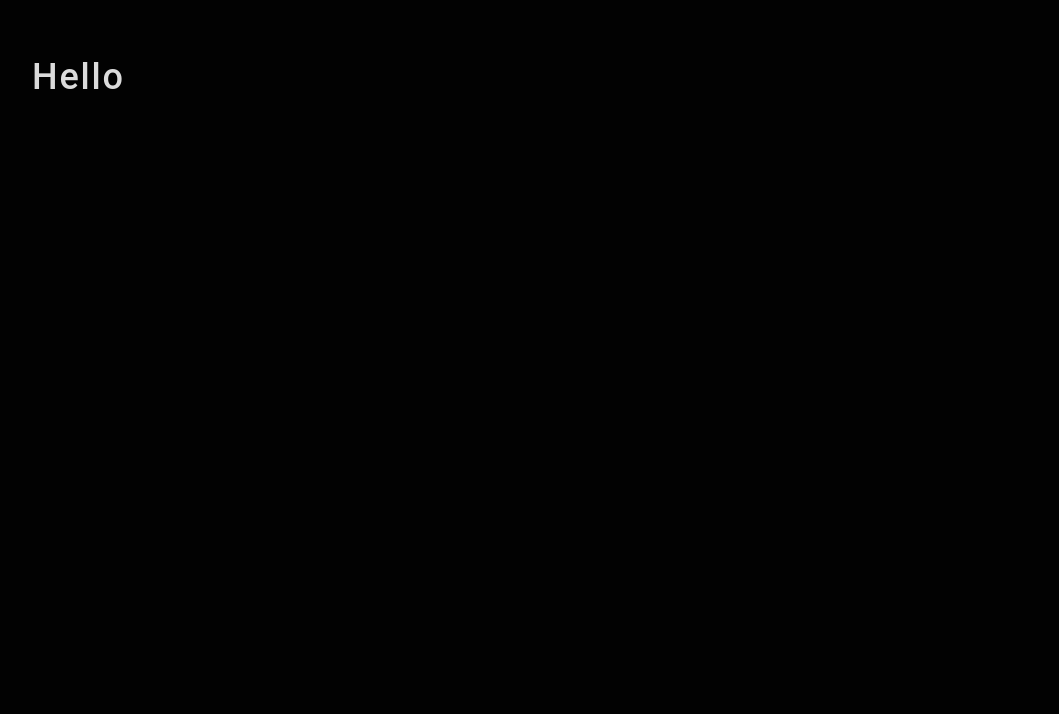
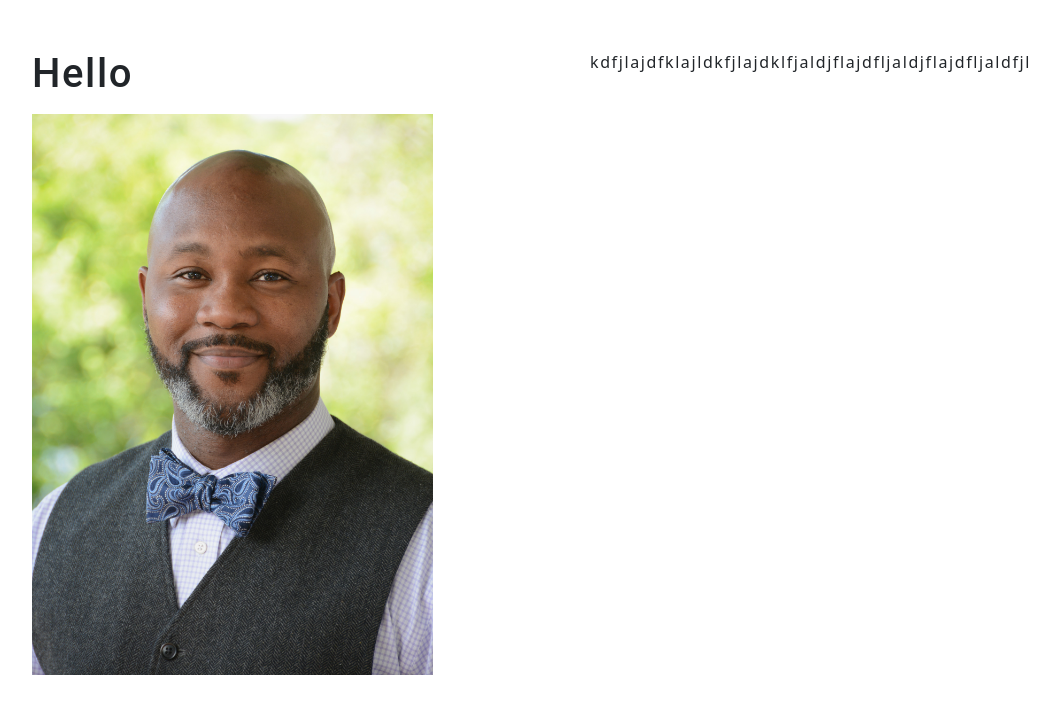
Before and after one commit to oldgraybuzzard/kendall-felder-portfolio, a React (Create React App) app: page / in a window 1280 px wide. Shown: the top 714 px of the page, without its empty margins (62-1121 px from the left). Built offline with nearby package versions, Linux system fonts and the light colour scheme.

Commit message:
basic about me page set up. needs content, fill in once all pages work

```diff
--- a/package.json
+++ b/package.json
@@ -6,7 +6,9 @@
     "@testing-library/jest-dom": "^5.16.1",
     "@testing-library/react": "^12.1.2",
     "@testing-library/user-event": "^13.5.0",
+    "bootstrap": "^5.1.3",
     "react": "^17.0.2",
+    "react-bootstrap": "^2.1.1",
     "react-dom": "^17.0.2",
     "react-scripts": "5.0.0",
     "web-vitals": "^2.1.3"
--- a/src/App.js
+++ b/src/App.js
@@ -1,4 +1,5 @@
 import React from 'react';
+import 'bootstrap/dist/css/bootstrap.min.css';
 import './App.css';
 
 import About from './components/About';
--- a/src/components/About/index.js
+++ b/src/components/About/index.js
@@ -1,12 +1,19 @@
 import React from "react";
 import { capitalizeFirstLetter } from '../../utils/helpers';
+import coverImage from "../../assets/head-shot/018.jpg"
 
 
 
 const About = () => {
   return (
-  <section>
+  <section className="row justify-content-start">
+    <div className="col-6">
     <h1>Hello</h1>
+    <img src={coverImage} className="my-2" style={{ width: "75%" }} alt="Kendall Felder" />
+    </div>
+    <div className="col-6">
+      kdfjlajdfklajldkfjlajdklfjaldjflajdfljaldjflajdfljaldfjl
+    </div>
   </section>
   );
 
```
Also changed, not shown: src/assets/head-shot/018.jpg (added), 1 other file (tests, documents, lock files or other folders).
